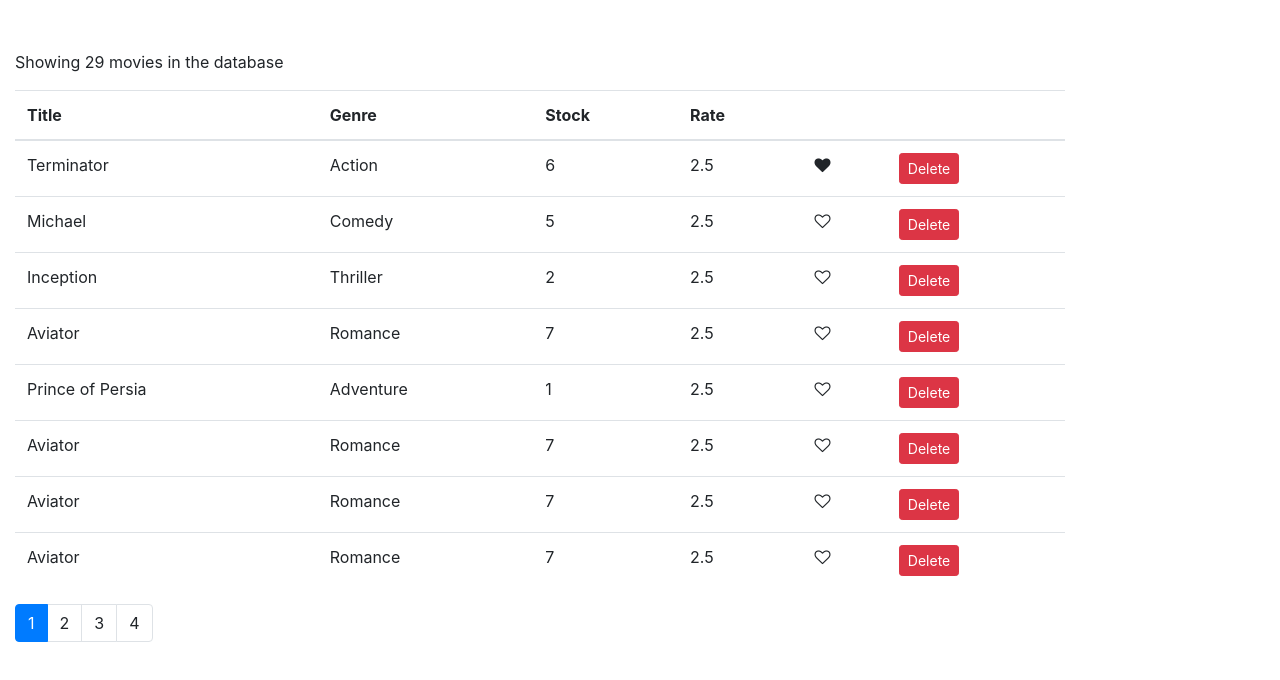
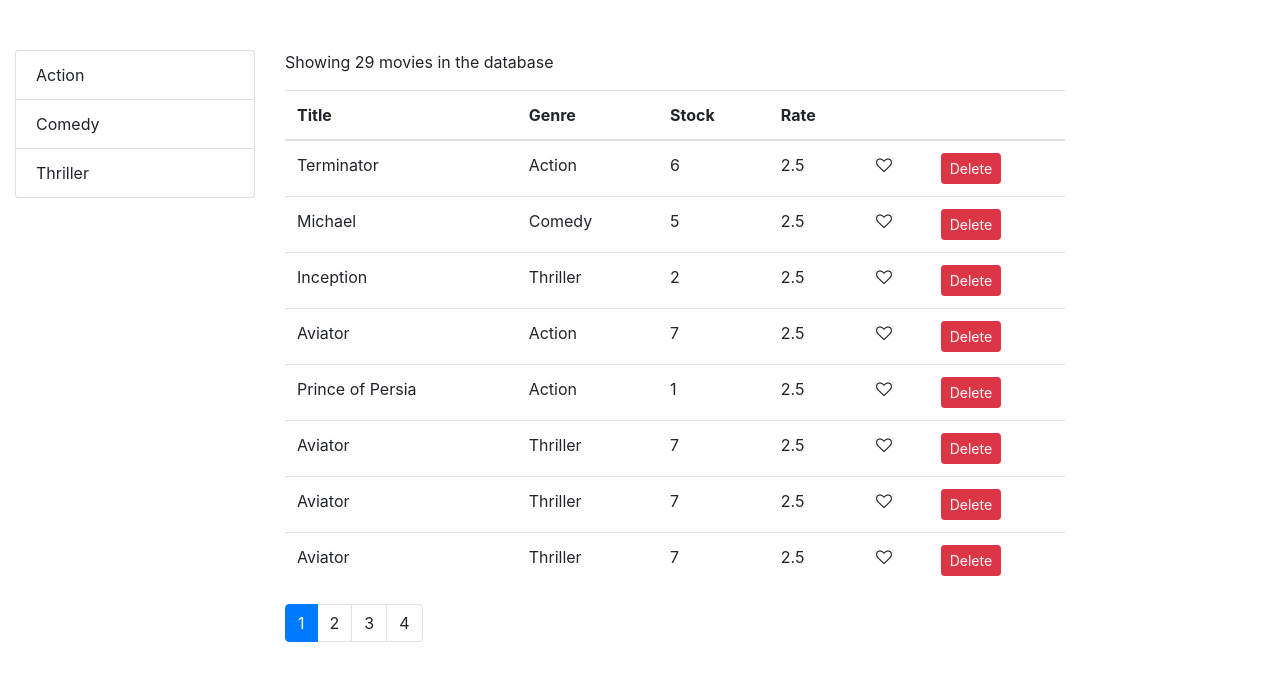
Before and after one commit to ritikbhatt20/Vidly, a React (Create React App) app: page / in a window 1280 px wide. Shown: the top 680 px of the page. Built offline with nearby package versions, Linux system fonts and the light colour scheme.

Commit message:
Added genres list group and its func

```diff
--- a/src/components/common/listGroup.jsx
+++ b/src/components/common/listGroup.jsx
@@ -1,7 +1,31 @@
-import React, { Component } from 'react'
+import React, { Component } from "react";
 
-const ListGroup = () => {
-    return null;
-}
+const ListGroup = (props) => {
+  const { items, textProperty, valueProperty, onItemSelect, selectedGenre } =props;
+
+  return (
+    <ul className="list-group">
+      {items.map((item) => (
+        <li
+          onClick={() => onItemSelect(item)}
+          key={item[valueProperty]}
+          className={
+            item === selectedGenre
+              ? "list-group-item active"
+              : "list-group-item"
+          }
+          style={{ cursor: "pointer" }}
+        >
+          {item[textProperty]}
+        </li>
+      ))}
+    </ul>
+  );
+};
+
+ListGroup.defaultProps = {
+  textProperty: "name",
+  valueProperty: "_id",
+};
 
 export default ListGroup;
--- a/src/components/movies.jsx
+++ b/src/components/movies.jsx
@@ -3,13 +3,20 @@
 import Like from "./common/like";
 import Pagination from "./common/pagination";
 import { paginate } from "../utils/paginate";
+import ListGroup from "./common/listGroup";
+import { getGenres } from "../services/FakeGenreService";
 
 class Movies extends Component {
   state = {
-    movies: getMovies(),
+    movies: [],
+    genres: [],
     pageSize: 8,
     currentPage: 1,
   };
+
+  componentDidMount() {
+    this.setState({ movies: getMovies(), genres: getGenres() });
+  }
 
   handlePageChange = (page) => {
     this.setState({ currentPage: page });
@@ -18,6 +25,10 @@
   handleDelete = (movie) => {
     const movies = this.state.movies.filter((m) => m._id !== movie._id);
     this.setState({ movies: movies });
+  };
+
+  handleGenreSelect = (genre) => {
+    this.setState({ selectedGenre: genre })
   };
 
   handleLike = (movie) => {
@@ -35,10 +46,18 @@
 
     if (count === 0) return <p>There are no movies in the database</p>;
 
-    const movies = paginate(allMovies, currentPage, pageSize)  //we will be creating a new array of movies to paginate data
+    const movies = paginate(allMovies, currentPage, pageSize); //we will be creating a new array of movies to paginate data
 
     return (
-      <React.Fragment>
+      <div className="row">
+        <div className="col-3">
+          <ListGroup
+            items={this.state.genres}
+            onItemSelect={this.handleGenreSelect}
+            selectedGenre={this.state.selectedGenre}
+          />
+        </div>
+        <div className="col">
           <p>Showing {count} movies in the database</p>
           <table className="table">
             <thead>
@@ -82,7 +101,8 @@
             currentPage={currentPage}
             onPageChange={this.handlePageChange}
           />
-      </React.Fragment>
+        </div>
+      </div>
     );
   }
 }
--- a/src/services/FakeMovieService.js
+++ b/src/services/FakeMovieService.js
@@ -2,204 +2,203 @@
     {
         _id: 1,
         title: "Terminator",
-        genre: {name: "Action"},
+        genre: {name: "Action", _id: 1},
         numberInStock: 6,
         dailyRentalRate: 2.5,
-        liked: true
     },
     {
         _id: 2,
         title: "Michael",
-        genre: {name: "Comedy"},
+        genre: {name: "Comedy", _id: 2},
         numberInStock: 5,
         dailyRentalRate: 2.5
     },
     {
         _id: 3,
         title: "Inception",
-        genre: {name: "Thriller"},
+        genre: {name: "Thriller", _id: 3},
         numberInStock: 2,
         dailyRentalRate: 2.5
     },
     {
         _id: 4,
         title: "Aviator",
-        genre: {name: "Romance"},
+        genre: {name: "Action", _id: 1},
         numberInStock: 7,
         dailyRentalRate: 2.5
     },
     {
         _id: 5,
         title: "Prince of Persia",
-        genre: {name: "Adventure"},
+        genre: {name: "Action", _id: 1},
         numberInStock: 1,
         dailyRentalRate: 2.5
     },
     {
         _id: 6,
         title: "Aviator",
-        genre: {name: "Romance"},
+        genre: {name: "Thriller", _id: 3},
         numberInStock: 7,
         dailyRentalRate: 2.5
     },
     {
         _id: 7,
         title: "Aviator",
-        genre: {name: "Romance"},
+        genre: {name: "Thriller", _id: 3},
         numberInStock: 7,
         dailyRentalRate: 2.5
     },
     {
         _id: 8,
         title: "Aviator",
-        genre: {name: "Romance"},
+        genre: {name: "Thriller", _id: 3},
         numberInStock: 7,
         dailyRentalRate: 2.5
     },
     {
         _id: 9,
         title: "Aviator",
-        genre: {name: "Romance"},
+        genre: {name: "Thriller", _id: 3},
         numberInStock: 7,
         dailyRentalRate: 2.5
     },
     {
         _id: 10,
         title: "Aviator",
-        genre: {name: "Romance"},
+        genre: {name: "Thriller", _id: 3},
         numberInStock: 7,
         dailyRentalRate: 2.5
     },
     {
         _id: 11,
         title: "Aviator",
-        genre: {name: "Romance"},
+        genre: {name: "Thriller", _id: 3},
         numberInStock: 7,
         dailyRentalRate: 2.5
     },
     {
         _id: 12,
         title: "Aviator",
-        genre: {name: "Romance"},
+        genre: {name: "Thriller", _id: 3},
         numberInStock: 7,
         dailyRentalRate: 2.5
     },
     {
         _id: 13,
         title: "Aviator",
-        genre: {name: "Romance"},
+        genre: {name: "Thriller", _id: 3},
         numberInStock: 7,
         dailyRentalRate: 2.5
     },
     {
         _id: 14,
         title: "Aviator",
-        genre: {name: "Romance"},
+        genre: {name: "Thriller", _id: 3},
         numberInStock: 7,
         dailyRentalRate: 2.5
     },
     {
         _id: 15,
         title: "Aviator",
-        genre: {name: "Romance"},
+        genre: {name: "Thriller", _id: 3},
         numberInStock: 7,
         dailyRentalRate: 2.5
     },
     {
         _id: 16,
         title: "Aviator",
-        genre: {name: "Romance"},
+        genre: {name: "Thriller", _id: 3},
         numberInStock: 7,
         dailyRentalRate: 2.5
     },
     {
         _id: 17,
         title: "Aviator",
-        genre: {name: "Romance"},
+        genre: {name: "Thriller", _id: 3},
         numberInStock: 7,
         dailyRentalRate: 2.5
     },
     {
         _id: 18,
         title: "Aviator",
-        genre: {name: "Romance"},
+        genre: {name: "Thriller", _id: 3},
         numberInStock: 7,
         dailyRentalRate: 2.5
     },
     {
         _id: 19,
         title: "Aviator",
-        genre: {name: "Romance"},
+        genre: {name: "Thriller", _id: 3},
         numberInStock: 7,
         dailyRentalRate: 2.5
     },
     {
         _id: 20,
         title: "Aviator",
-        genre: {name: "Romance"},
+        genre: {name: "Thriller", _id: 3},
         numberInStock: 7,
         dailyRentalRate: 2.5
     },
     {
         _id: 21,
         title: "Aviator",
-        genre: {name: "Romance"},
+        genre: {name: "Thriller", _id: 3},
         numberInStock: 7,
         dailyRentalRate: 2.5
     },
     {
         _id: 22,
         title: "Aviator",
-        genre: {name: "Romance"},
+        genre: {name: "Thriller", _id: 3},
         numberInStock: 7,
         dailyRentalRate: 2.5
     },
     {
         _id: 23,
         title: "Aviator",
-        genre: {name: "Romance"},
+        genre: {name: "Thriller", _id: 3},
         numberInStock: 7,
         dailyRentalRate: 2.5
     },
     {
         _id: 24,
         title: "Aviator",
-        genre: {name: "Romance"},
+        genre: {name: "Thriller", _id: 3},
         numberInStock: 7,
         dailyRentalRate: 2.5
     },
     {
         _id: 25,
         title: "Aviator",
-        genre: {name: "Romance"},
+        genre: {name: "Thriller", _id: 3},
         numberInStock: 7,
         dailyRentalRate: 2.5
     },
     {
         _id: 26,
         title: "Aviator",
-        genre: {name: "Romance"},
+        genre: {name: "Thriller", _id: 3},
         numberInStock: 7,
         dailyRentalRate: 2.5
     },
     {
         _id: 27,
         title: "Aviator",
-        genre: {name: "Romance"},
+        genre: {name: "Thriller", _id: 3},
         numberInStock: 7,
         dailyRentalRate: 2.5
     },
     {
         _id: 28,
         title: "Aviator",
-        genre: {name: "Romance"},
+        genre: {name: "Thriller", _id: 3},
         numberInStock: 7,
         dailyRentalRate: 2.5
     },
     {
         _id: 29,
         title: "Aviator",
-        genre: {name: "Romance"},
+        genre: {name: "Thriller", _id: 3},
         numberInStock: 7,
         dailyRentalRate: 2.5
     },
```
Lines whose indentation alone changed are shown as unchanged.
